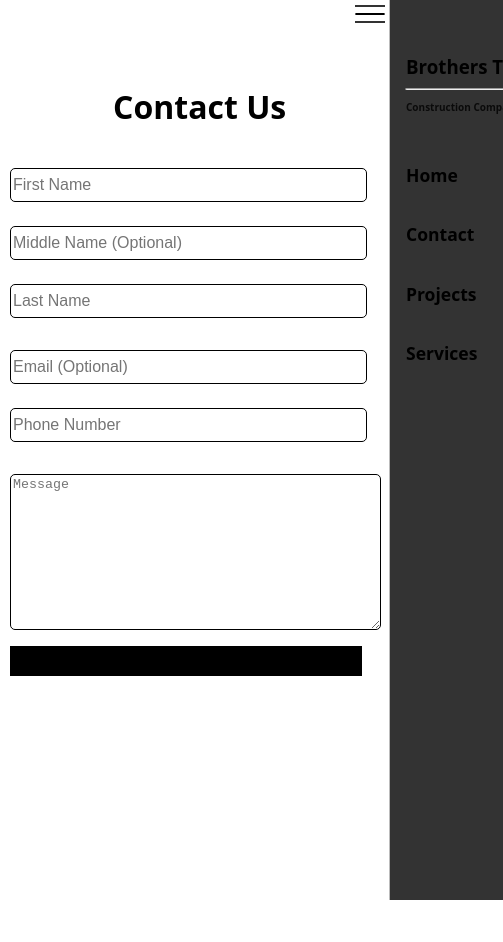
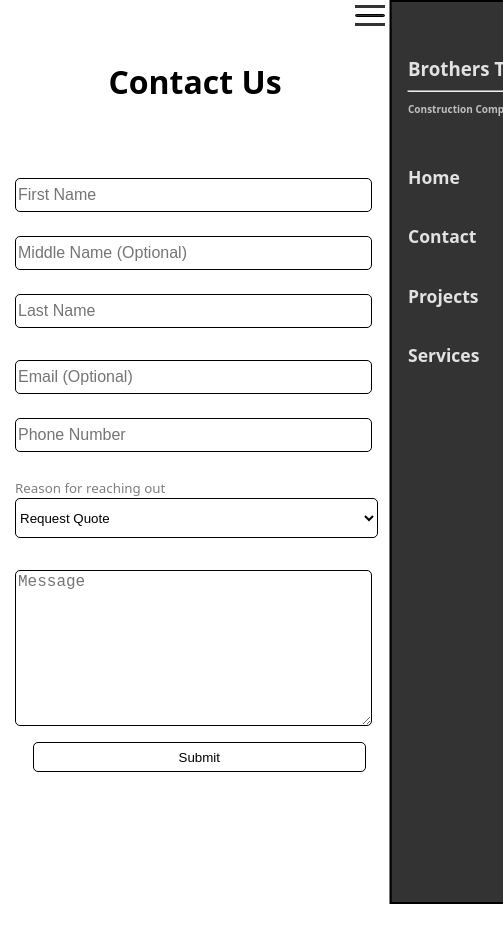
Before and after one commit to CauanWeb/Brothers-Tile, a website: page contact.html in a window 390 px wide. Shown: the whole page, 503 px wide, since content can reach past the window. After the commit the page ends 904 px from the top, so only its background shows below. Drawn offline with Linux system fonts and the light colour scheme.

Commit message:
Work In Progress

```diff
--- a/contact.html
+++ b/contact.html
@@ -95,6 +95,18 @@
                     <input id="phoneNumber" name="Phone Number" type="tel" placeholder="Phone Number"  required>
                     <br>
                 </div>
+
+                <div id="con_dropdown">
+                    <small style="opacity: 0.5;">Reason for reaching out</small>
+                    <br>
+                    <select name="reason" id="dropdown">
+                        <option value="quote">Request Quote</option>
+                        <option value="Availability">Check For Availability</option>
+                        <option value="updates">Project Updates</option>
+                        <option value="compliments">Compliments</option>
+                        <option value="expertise">Expertise Inquiries</option>
+                    </select>
+                </div>
             </div>
            <div class="groups">
                 <div class="message">
@@ -119,13 +131,19 @@
                 Reach Us
             </h1>
             <br>
-            <h3>
-                hello world
-            </h3>
+            <ul style="width: 90%; min-height: fit-content; display: flex; justify-content: center; align-items: center; justify-self: center;">
+                <a href="" class="social-icons">
+                    <i class="fa-brands fa-instagram"></i>
+                </a>
+                <a href="">
+                     <i class="fa-brands fa-whatsapp"></i>
+                </a>
+            </ul>
         </div>
     </div>
 
 
 <script src="/js/contact.js"></script>
+<script src="https://kit.fontawesome.com/2f8baf4700.js" crossorigin="anonymous"></script>
 </body>
 </html>
--- a/css/contact.css
+++ b/css/contact.css
@@ -5,16 +5,20 @@
 
 body{
     overflow: hidden;
-    background-color: tan;
     margin: 0;
     padding: 0;
     min-height: 100vh;
     font-family: system-ui, -apple-system, BlinkMacSystemFont, 'Segoe UI', Roboto, Oxygen, Ubuntu, Cantarell, 'Open Sans', 'Helvetica Neue', sans-serif;
     font: 588;
+    /* background-color: ; */
 }
 
 .title{
     display: none;
+}
+
+#con_dropdown{
+    margin-top: -16.5px;
 }
 
 .contact_container{
@@ -33,11 +37,18 @@ body{
 }
 
 .groups{
-    margin-left: 10px;
+    margin-left: 30px;
     width: 100%;
     flex-direction: row;
     display: flex;
     gap: 3rem;
+}
+
+#dropdown{
+    background-color: transparent;
+    border: none;
+    border-bottom: 2px solid black;
+    width: 200px;
 }
 
 .message{
@@ -48,13 +59,20 @@ body{
 }
 
 .message textarea{
+    width: 100%;
     height: 150px;
+}
+
+.submit{
+    width: 100%;
+    display: flex;
+    justify-content: flex-end;
 }
 
 .submit button{
     border-radius: 5px;
     border: 1px solid black;
-    justify-self: right;
+    padding: 0.75rem 1.25rem;
 }
 
 button{
@@ -88,29 +106,41 @@ textarea{
 
 .reach_us{
     text-align: center;
+    margin-left: 50px;
     min-height: 100vh;
-    width: 55%;
-    background-color: rgb(238, 205, 161);
-    padding: 70px;
+    width: 90%;
+    padding-top: 70px;
+    background-color: rgba(127, 255, 212, 0.226);
+}
+
+.social-icon{
+    width: 50px;
+    height: 50px;
+    border-radius: 50%;
+    display: flex;
+    justify-content: center;
+    align-items: center;
+    text-decoration: none;
+    background-color: #333; /* Background color of the circle */
+    color: white;
 }
 
 @media (max-width: 786px){
     body{
         overflow-y: visible;
         overflow-x: hidden;
-        background-color: white;
     }
 
     .title{
         width: 100%;
         display: block;
-        position:absolute;
-        left: 29%;
-        top: 4rem;
+        text-align: center;
+        margin-bottom: -50px;
+        margin-top: 60px;
     }
 
-    .reach_us{
-        display: none
+    .container{
+        display: none;
     }
 
     .contact_container{
@@ -118,6 +148,7 @@ textarea{
         width: 100%;
         align-items: normal;
         gap: 2rem;
+        margin-left: -15px;
     }
 
     .groups{
@@ -126,7 +157,7 @@ textarea{
     }
 
     .message{
-        width: 95%;
+        width: 90%;
     }
 
     input{
@@ -139,15 +170,32 @@ textarea{
         height: 30px;
     }
 
-    input::placeholder{
+    input::placeholder, textarea::placeholder{
         font-size: larger;
     }
 
+    #con_dropdown{
+        margin-top: 0;
+    }
+
     .submit button{
-        border-radius: 0;
+        color: black;
         width: 95%;
         height: 30px;
-        background-color: black;
+        display: flex;
+        justify-content: center;
+        align-items: center;
+    }
+
+    select{
+        border-radius: 5px;
+        height: 40px;
+    }
+
+    #dropdown{
+        border-bottom: 0;
+        border: 1px solid black;
+        width: 93%;
     }
 
 }
--- a/css/navbar.css
+++ b/css/navbar.css
@@ -1,4 +1,3 @@
-
 .menu{
     display: none;
     z-index: 10000;
@@ -48,7 +47,7 @@
 
     :root{
     --bar-width: 30px;
-    --bar-height: 2.1px;
+    --bar-height: 3px;
     --hamburger-gap: 6px;
     --foreground: #333;
     --background: white;
@@ -131,7 +130,7 @@
         padding: 0.5rem 1rem;
         padding-top: 3rem;
         background-color: var(--foreground);
-
+        border: 2px solid black;
         color: var(--background);
         max-width: 50rem;
         min-height: 100vh;
@@ -152,9 +151,13 @@
 
     .home-phone, .contact-phone, .projects-phone, .services-phone{
         display: inline-block;
-        color: black;
+        color: rgb(226, 226, 226);
         text-decoration: none;
         font-size: 15px;
         opacity: 1;
     }
+
+    .brothers{
+        color: rgb(226, 226, 226);
+    }
 }
```
